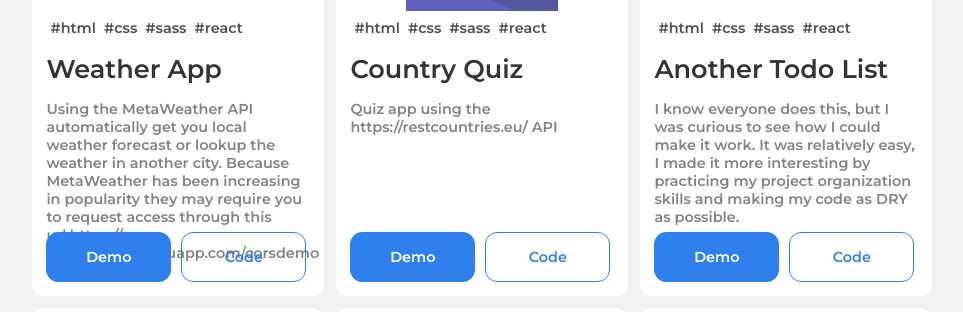
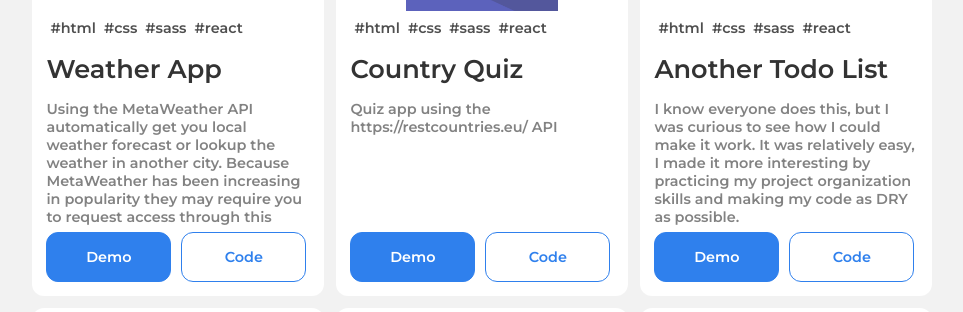
Before and after one commit to jpotvin-ezpz/personal-portfolio, a React (Create React App) app: page / in a window 1280 px wide. Shown: the part 772-1084 px from the top of the page, without its empty margins (158-1121 px from the left). Built offline with nearby package versions, Linux system fonts and the light colour scheme.

Commit message:
fixed text overflow in paragraph summary

```diff
--- a/src/Hobby.jsx
+++ b/src/Hobby.jsx
@@ -13,7 +13,7 @@ const Hobby = ({
       alt={credit}
     />
     <h2 className="hobby-title">{title}</h2>
-    <p>{summary}</p>
+    <p className="project-summary">{summary}</p>
   </div>
 );
 
--- a/src/newProjectsList.jsx
+++ b/src/newProjectsList.jsx
@@ -12,6 +12,7 @@ function ProjectsList() {
       code: 'https://github.com/jpotvin-ezpz/weather-app',
       imgSrc: './pics/weather-app.webp',
       tagArr: ['html', 'css', 'sass', 'react'],
+      id: 'weather-app',
     },
     {
       title: 'Country Quiz',
--- a/src/sass/components/_projects.scss
+++ b/src/sass/components/_projects.scss
@@ -64,6 +64,8 @@
   p {
     color: $section-text;
     margin-bottom: 1rem;
+    overflow-y: scroll;
+    max-height: 126px;
   }
 }
 
--- a/src/styles/index.css
+++ b/src/styles/index.css
@@ -255,6 +255,8 @@ h2.hobby-title {
 .project p {
   color: #828282;
   margin-bottom: 1rem;
+  overflow-y: scroll;
+  max-height: 126px;
 }
 
 .img-wrapper {
```
Also changed, not shown: 1 other file (tests, documents, lock files or other folders).
